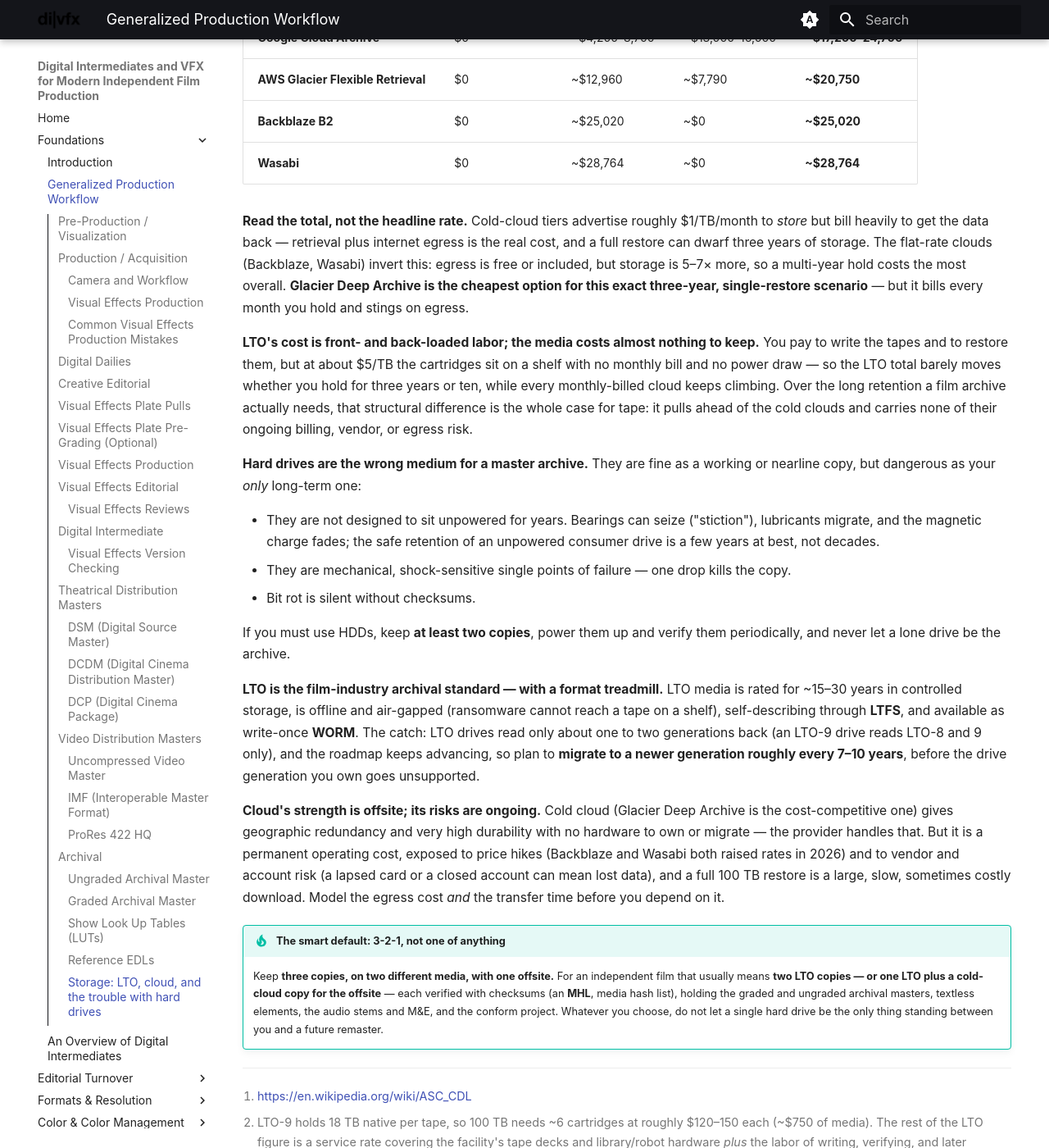
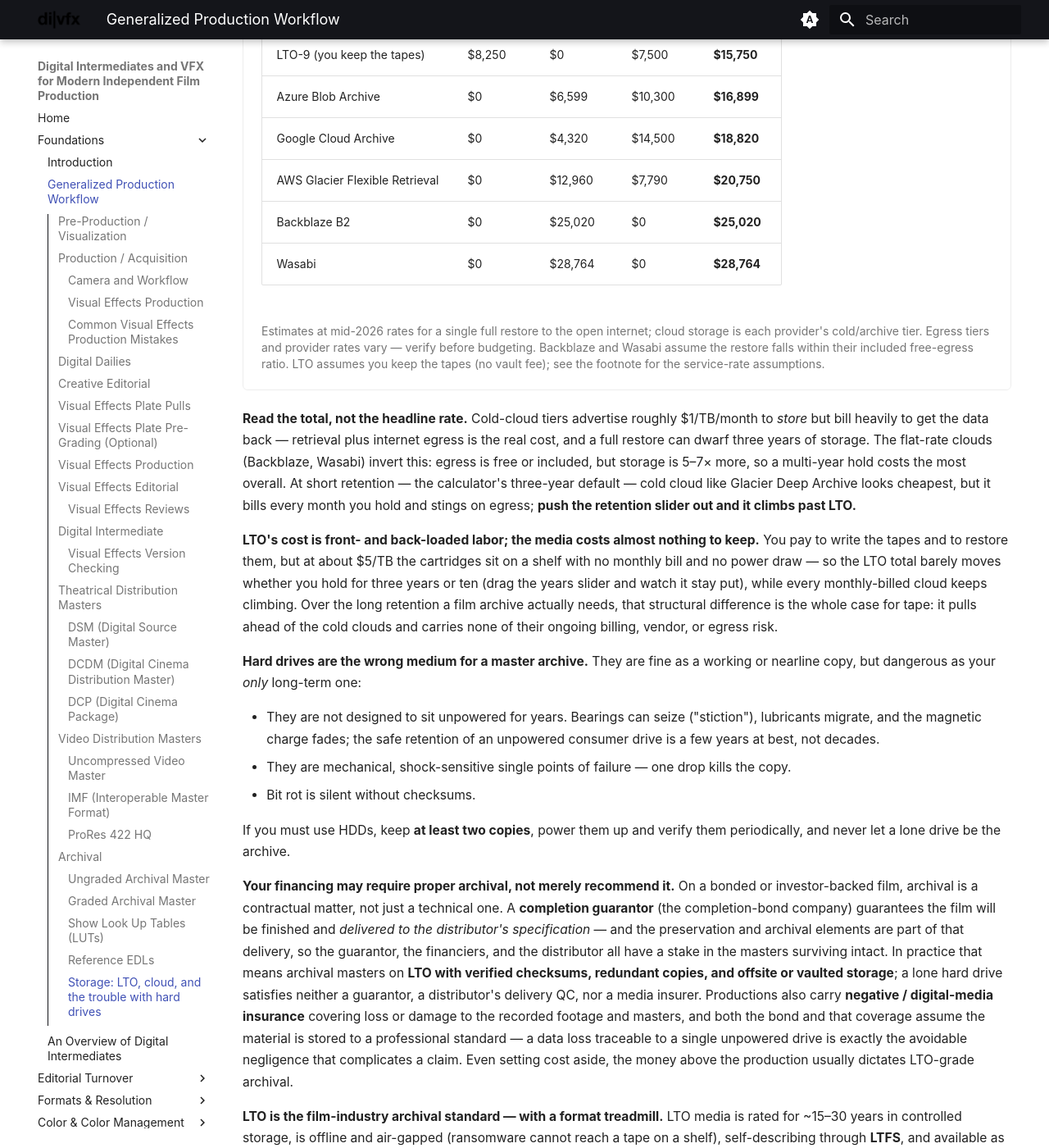
Before and after one commit to tashdor/divfx, an MkDocs documentation site: the page built from docs/production-workflow.md, in a window 1280 px wide and 1400 px high, scrolled down 11601 px. Shown: the whole window at 82% size. Built offline with MkDocs 1.6.1 and Material for MkDocs 9.7.7, drawn with Linux system fonts in a browser that asks for light colours; the version menu is left out; some of the changed text lies outside the part shown.

Commit message:
Make archival cost table an interactive calculator; add completion-bond/insurance angle
- Replace the static LTO-vs-cloud table with a JS calculator: sliders for TB (1-1000) and
  retention years (1-15), live-sorted totals, cheapest row highlighted. Per-provider formulas
  reproduce the vetted mid-2026 anchors (verified in-browser: 100TB/3yr -> Glacier Deep $11,764
  cheapest, LTO $15,750; at 10yr LTO overtakes). Theme-aware, instant-nav-safe via document$.
- Tie the narrative to the sliders (retention crossover)
- HDD vs LTO: add the completion-bond/insurance requirement — a guarantor guarantees delivery
  incl. preservation elements, and bond + negative/digital-media insurance assume professional
  storage; a lone HDD satisfies neither guarantor, distributor QC, nor insurer

Co-Authored-By: Claude Opus 4.8 <noreply@anthropic.com>

```diff
--- a/docs/production-workflow.md
+++ b/docs/production-workflow.md
@@ -508,19 +508,86 @@ three realistic media for holding finished masters and project files: **LTO tape
 storage**, and **hard drives**. They differ enormously in cost *structure* — and the sticker price is
 usually the least important number.
 
-The table below models one common scenario — **100 TB archived once, held for three years, then fully
-restored** — at mid-2026 prices. It is a planning aid, not a quote: cloud rates and egress tiers
-change often, and the LTO figures fold in per-TB service labor.[^ltocost]
+The calculator below estimates the cost of **archiving a given amount of data once, holding it, then
+fully restoring it** — drag the sliders for your data size and retention period. It is a planning aid,
+not a quote: cloud rates and egress tiers change often, and the LTO figures fold in per-TB service
+labor.[^ltocost]
 
-| Option | Archive / ingest | 3-yr storage | Restore / egress | ~3-yr total |
-| --- | --- | --- | --- | --- |
-| **AWS Glacier Deep Archive** | $0 | ~$3,600 | ~$8,100–8,300 | **~$11,700–11,900** |
-| **LTO-9** (you keep the tapes) | ~$8,250 | ~$0 | ~$7,500 | **~$15,750** |
-| **Azure Blob Archive** | $0 | ~$6,600 | ~$9,300–11,300 | **~$15,900–17,900** |
-| **Google Cloud Archive** | $0 | ~$4,200–8,700 | ~$13,000–16,000 | **~$17,200–24,700** |
-| **AWS Glacier Flexible Retrieval** | $0 | ~$12,960 | ~$7,790 | **~$20,750** |
-| **Backblaze B2** | $0 | ~$25,020 | ~$0 | **~$25,020** |
-| **Wasabi** | $0 | ~$28,764 | ~$0 | **~$28,764** |
+<style>
+.archive-calc{border:1px solid var(--md-default-fg-color--lightest);border-radius:6px;padding:1rem 1.1rem;margin:1.4em 0;}
+.archive-calc .ac-controls{display:flex;flex-wrap:wrap;gap:1.4rem;margin-bottom:1rem;}
+.archive-calc .ac-ctrl{flex:1 1 240px;}
+.archive-calc .ac-ctrl label{font-size:.78rem;font-weight:700;display:block;}
+.archive-calc .ac-ctrl input[type=range]{width:100%;margin-top:.45rem;accent-color:var(--md-accent-fg-color,#e0912f);}
+.archive-calc .ac-scroll{overflow-x:auto;}
+.archive-calc table{width:100%;margin:0;}
+.archive-calc th,.archive-calc td{text-align:right;white-space:nowrap;}
+.archive-calc th:first-child,.archive-calc td:first-child{text-align:left;white-space:normal;}
+.archive-calc tr.ac-best td{background:var(--md-accent-fg-color--transparent,rgba(224,145,47,.14));font-weight:600;}
+.archive-calc .ac-note{font-size:.7rem;color:var(--md-default-fg-color--light);margin:.7rem 0 0;line-height:1.45;}
+</style>
+
+<div class="archive-calc" id="archive-calc">
+  <div class="ac-controls">
+    <div class="ac-ctrl">
+      <label>Data archived: <span id="ac-tb-val">100</span> TB</label>
+      <input type="range" id="ac-tb" min="1" max="1000" step="1" value="100">
+    </div>
+    <div class="ac-ctrl">
+      <label>Retention: <span id="ac-yr-val">3</span> years</label>
+      <input type="range" id="ac-yr" min="1" max="15" step="1" value="3">
+    </div>
+  </div>
+  <div class="ac-scroll">
+    <table>
+      <thead><tr><th>Option</th><th>Ingest</th><th>Storage</th><th>Restore</th><th>Total</th></tr></thead>
+      <tbody id="ac-body"></tbody>
+    </table>
+  </div>
+  <p class="ac-note">Estimates at mid-2026 rates for a single full restore to the open internet; cloud storage is each provider's cold/archive tier. Egress tiers and provider rates vary — verify before budgeting. Backblaze and Wasabi assume the restore falls within their included free-egress ratio. LTO assumes you keep the tapes (no vault fee); see the footnote for the service-rate assumptions.</p>
+</div>
+
+<script>
+(function(){
+  var providers = [
+    {name:'LTO-9 (you keep the tapes)', ingest:function(T){return Math.ceil(T/18)*125 + 75*T;}, storage:function(){return 0;}, restore:function(T){return 75*T;}},
+    {name:'AWS Glacier Deep Archive', ingest:function(){return 0;}, storage:function(T,Y){return T*0.99*12*Y;}, restore:function(T){return T*82;}},
+    {name:'AWS Glacier Flexible Retrieval', ingest:function(){return 0;}, storage:function(T,Y){return T*3.6*12*Y;}, restore:function(T){return T*77.9;}},
+    {name:'Azure Blob Archive', ingest:function(){return 0;}, storage:function(T,Y){return T*1.833*12*Y;}, restore:function(T){return T*103;}},
+    {name:'Google Cloud Archive', ingest:function(){return 0;}, storage:function(T,Y){return T*1.2*12*Y;}, restore:function(T){return T*145;}},
+    {name:'Backblaze B2', ingest:function(){return 0;}, storage:function(T,Y){return T*6.95*12*Y;}, restore:function(){return 0;}},
+    {name:'Wasabi', ingest:function(){return 0;}, storage:function(T,Y){return T*7.99*12*Y;}, restore:function(){return 0;}}
+  ];
+  function fmt(n){ return '$'+Math.round(n).toLocaleString('en-US'); }
+  function init(){
+    var root = document.getElementById('archive-calc');
+    if(!root || root.dataset.acInit){ return; }
+    root.dataset.acInit = '1';
+    var tb = document.getElementById('ac-tb'), yr = document.getElementById('ac-yr');
+    var tbVal = document.getElementById('ac-tb-val'), yrVal = document.getElementById('ac-yr-val');
+    var body = document.getElementById('ac-body');
+    function render(){
+      var T = +tb.value, Y = +yr.value;
+      tbVal.textContent = T; yrVal.textContent = Y;
+      var rows = providers.map(function(p){
+        var i=p.ingest(T,Y), s=p.storage(T,Y), r=p.restore(T,Y);
+        return {name:p.name, i:i, s:s, r:r, total:i+s+r};
+      });
+      rows.sort(function(a,b){ return a.total-b.total; });
+      body.innerHTML = rows.map(function(row,idx){
+        return '<tr'+(idx===0?' class="ac-best"':'')+'><td>'+row.name+'</td><td>'+fmt(row.i)+'</td><td>'+fmt(row.s)+'</td><td>'+fmt(row.r)+'</td><td><b>'+fmt(row.total)+'</b></td></tr>';
+      }).join('');
+    }
+    tb.addEventListener('input', render);
+    yr.addEventListener('input', render);
+    render();
+  }
+  if (window.document$ && typeof window.document$.subscribe === 'function') {
+    if (!window.__acSub){ window.__acSub = true; window.document$.subscribe(init); } else { init(); }
+  } else if (document.readyState !== 'loading') { init(); }
+  else { document.addEventListener('DOMContentLoaded', init); }
+})();
+</script>
 
 [^ltocost]: LTO-9 holds 18 TB native per tape, so 100 TB needs ~6 cartridges at roughly $120–150 each
     (~$750 of media). The rest of the LTO figure is a service rate covering the facility's tape decks
@@ -536,16 +603,17 @@ change often, and the LTO figures fold in per-TB service labor.[^ltocost]
 **Read the total, not the headline rate.** Cold-cloud tiers advertise roughly $1/TB/month to *store*
 but bill heavily to get the data back — retrieval plus internet egress is the real cost, and a full
 restore can dwarf three years of storage. The flat-rate clouds (Backblaze, Wasabi) invert this: egress
-is free or included, but storage is 5–7× more, so a multi-year hold costs the most overall. **Glacier
-Deep Archive is the cheapest option for this exact three-year, single-restore scenario** — but it bills
-every month you hold and stings on egress.
+is free or included, but storage is 5–7× more, so a multi-year hold costs the most overall. At short
+retention — the calculator's three-year default — cold cloud like Glacier Deep Archive looks cheapest,
+but it bills every month you hold and stings on egress; **push the retention slider out and it climbs
+past LTO.**
 
 **LTO's cost is front- and back-loaded labor; the media costs almost nothing to keep.** You pay to
 write the tapes and to restore them, but at about $5/TB the cartridges sit on a shelf with no monthly
-bill and no power draw — so the LTO total barely moves whether you hold for three years or ten, while
-every monthly-billed cloud keeps climbing. Over the long retention a film archive actually needs, that
-structural difference is the whole case for tape: it pulls ahead of the cold clouds and carries none of
-their ongoing billing, vendor, or egress risk.
+bill and no power draw — so the LTO total barely moves whether you hold for three years or ten (drag
+the years slider and watch it stay put), while every monthly-billed cloud keeps climbing. Over the
+long retention a film archive actually needs, that structural difference is the whole case for tape: it
+pulls ahead of the cold clouds and carries none of their ongoing billing, vendor, or egress risk.
 
 **Hard drives are the wrong medium for a master archive.** They are fine as a working or nearline
 copy, but dangerous as your *only* long-term one:
@@ -558,6 +626,19 @@ copy, but dangerous as your *only* long-term one:
 
 If you must use HDDs, keep **at least two copies**, power them up and verify them periodically, and
 never let a lone drive be the archive.
+
+**Your financing may require proper archival, not merely recommend it.** On a bonded or
+investor-backed film, archival is a contractual matter, not just a technical one. A **completion
+guarantor** (the completion-bond company) guarantees the film will be finished and *delivered to the
+distributor's specification* — and the preservation and archival elements are part of that delivery, so
+the guarantor, the financiers, and the distributor all have a stake in the masters surviving intact. In
+practice that means archival masters on **LTO with verified checksums, redundant copies, and offsite or
+vaulted storage**; a lone hard drive satisfies neither a guarantor, a distributor's delivery QC, nor a
+media insurer. Productions also carry **negative / digital-media insurance** covering loss or damage to
+the recorded footage and masters, and both the bond and that coverage assume the material is stored to
+a professional standard — a data loss traceable to a single unpowered drive is exactly the avoidable
+negligence that complicates a claim. Even setting cost aside, the money above the production usually
+dictates LTO-grade archival.
 
 **LTO is the film-industry archival standard — with a format treadmill.** LTO media is rated for
 ~15–30 years in controlled storage, is offline and air-gapped (ransomware cannot reach a tape on a
```
